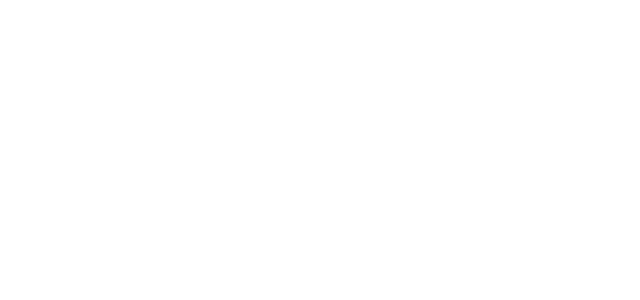
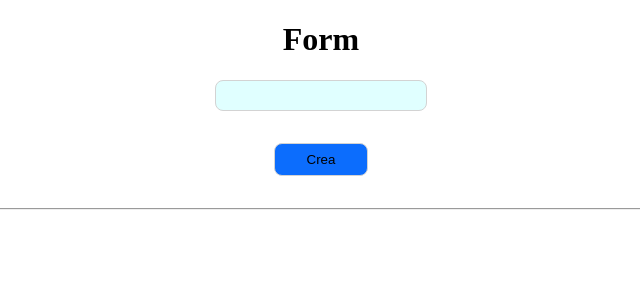
Before and after one commit to Mattia-Carbonera/react-form, a React (Vite) app: page / in a window 1280 px wide. Shown: the top 300 px of the page, without its empty margins (319-959 px from the left). Built offline with nearby package versions, Linux system fonts and the light colour scheme.

Commit message:
add structure page

```diff
--- a/src/App.jsx
+++ b/src/App.jsx
@@ -2,7 +2,22 @@
 import "./css/App.css";
 
 function App() {
-  return <></>;
+  return (
+    <>
+      <div className="container">
+        <div className="header">
+          <h1>Form</h1>
+        </div>
+
+        <form>
+          <input type="text" />
+          <button>Crea</button>
+        </form>
+
+        <hr />
+      </div>
+    </>
+  );
 }
 
 export default App;
--- a/src/css/index.css
+++ b/src/css/index.css
@@ -2,6 +2,30 @@
   margin: auto;
   text-align: center;
 
-  background-color: red;
   width: 1000px;
 }
+
+form > input {
+  background-color: lightcyan;
+  border: none;
+  border: 1px solid lightgray;
+  border-radius: 8px;
+
+  height: 20px;
+  width: 200px;
+  padding: 0.3rem;
+}
+
+form > button {
+  display: block;
+  margin: 2rem auto;
+
+  background-color: #0c6dfd;
+  border: 1px solid lightgray;
+  border-radius: 8px;
+  padding: 0.5rem 2rem;
+}
+
+hr {
+  margin: 2rem 0;
+}
```
Also changed, not shown: src/db/articles.js (added, +17 -0 lines).
